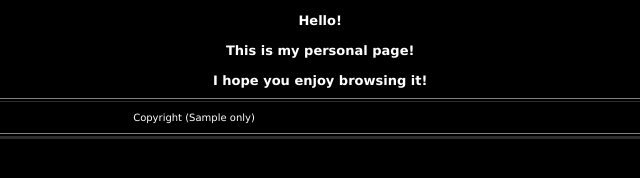
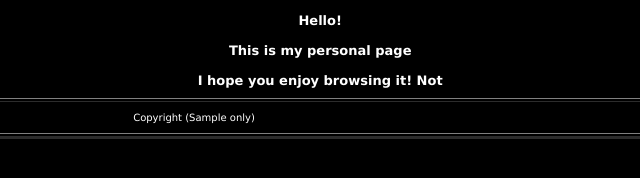
Before and after one commit to BouncyTofu/Bouncytofu.github.io, a plain HTML site: page index.html in a window 1280 px wide. Shown: the part 432-610 px from the top of the page, 446-1086 px from the left. Drawn offline with Linux system fonts and the light colour scheme.

Commit message:
Update index.html

```diff
--- a/index.html
+++ b/index.html
@@ -2,7 +2,7 @@
 
 <head>
     <!--Change it to your personal page's title-->
-<title>JCS JCPL Sample Page!</title>
+<title>Why are you here?</title>
 </head>
 
 <body bgcolor="#000000" text="#ffffff" link="#CDAB7B" vlink="#CDAB7B" alink="#ff0000">
@@ -63,9 +63,9 @@
 <b>
 Hello!<br>
 <br>
-This is my personal page!<br>
+This is my personal page<br>
 <br>
-I hope you enjoy browsing it!<br>
+I hope you enjoy browsing it! Not<br>
 </b></font>
 
 </td></tr>
```
